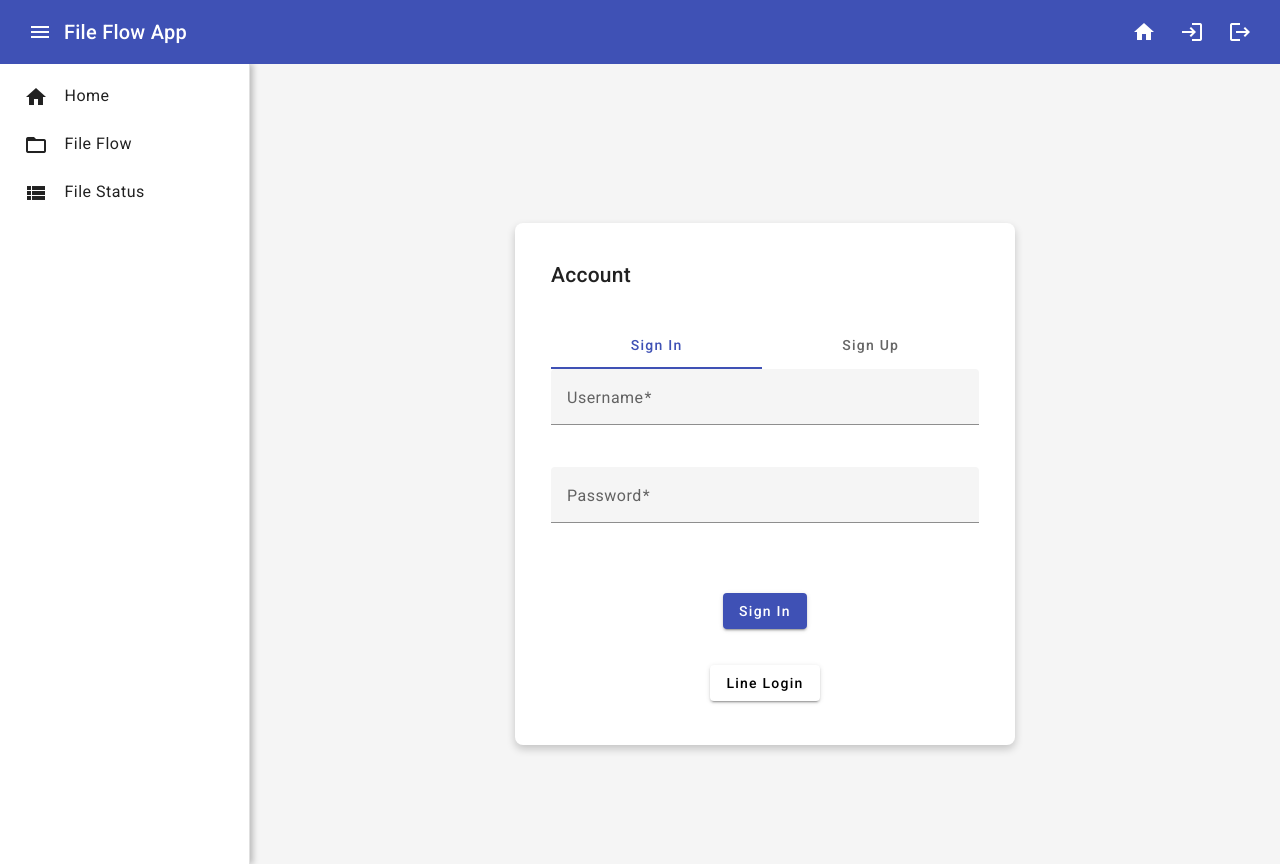
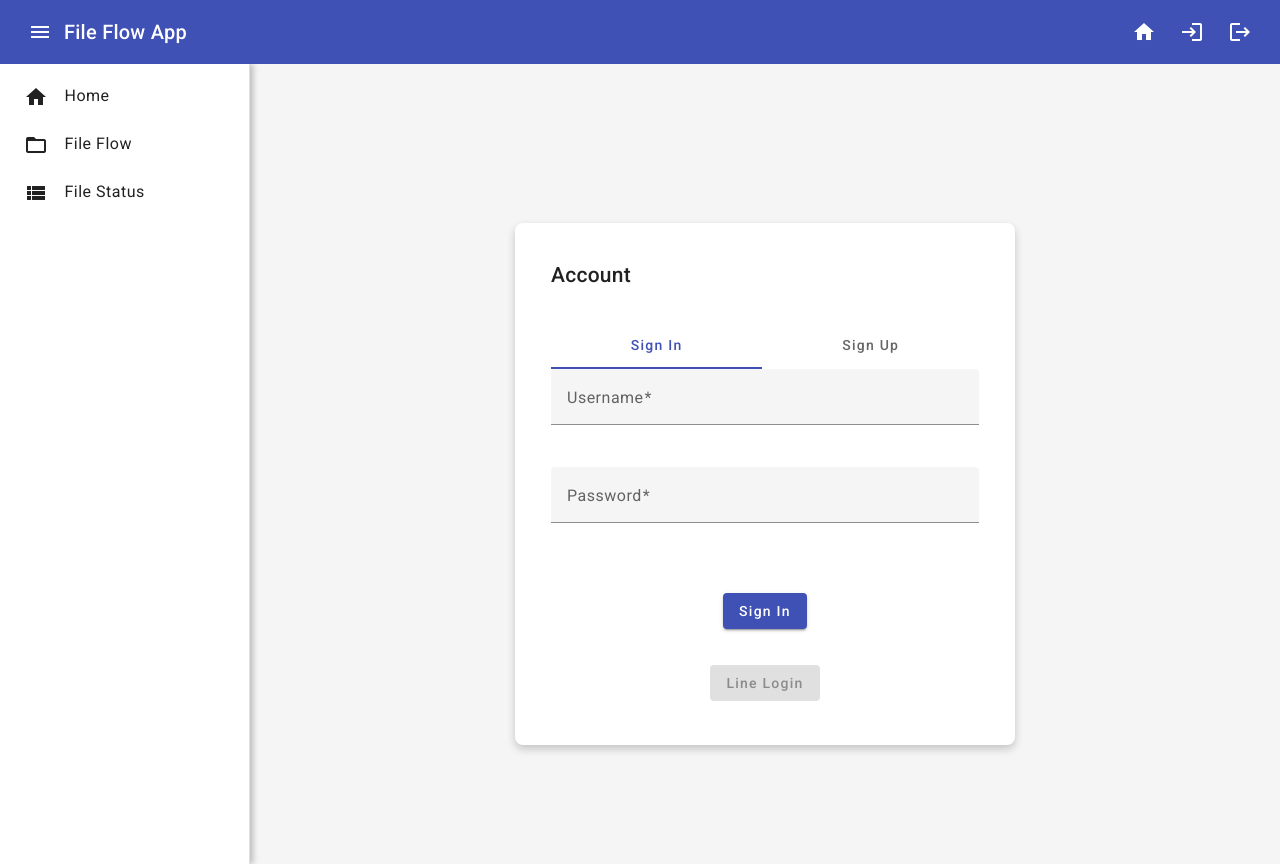
Before and after one commit to BillYang3416/go-stream-flow, an Angular app in the folder file-flow-ui/: page /login in a window 1280 px wide. Built offline with nearby package versions, Linux system fonts and the light colour scheme.

Commit message:
disable line login btn

```diff
--- a/file-flow-ui/src/app/features/login/login.component.html
+++ b/file-flow-ui/src/app/features/login/login.component.html
@@ -42,6 +42,7 @@
                 mat-raised-button
                 class="line-login-anchor"
                 [href]="lineLoginUrl"
+                disabled="true"
               >
                 Line Login
               </a>
```
